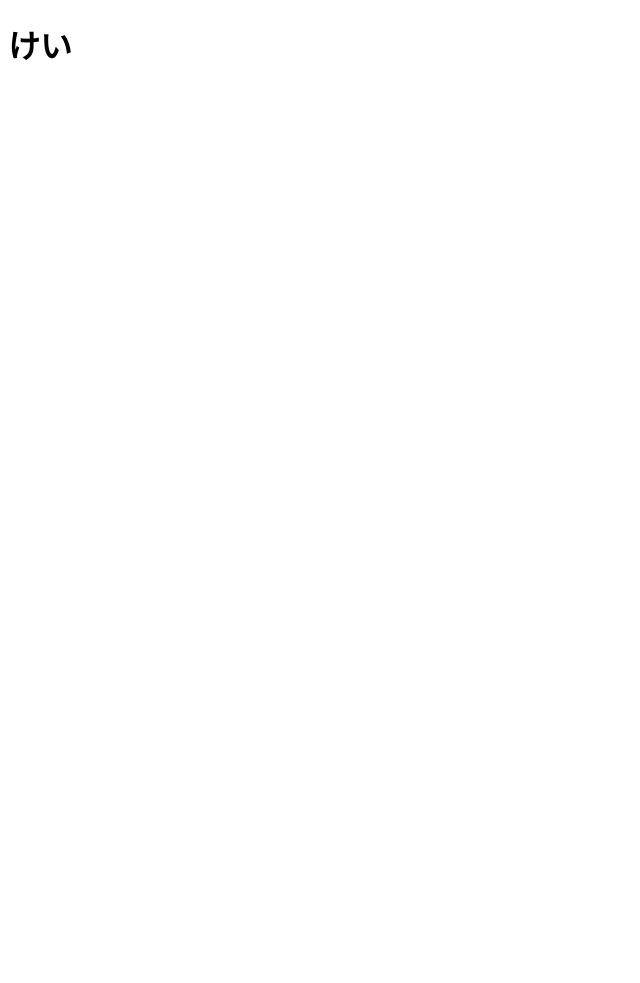
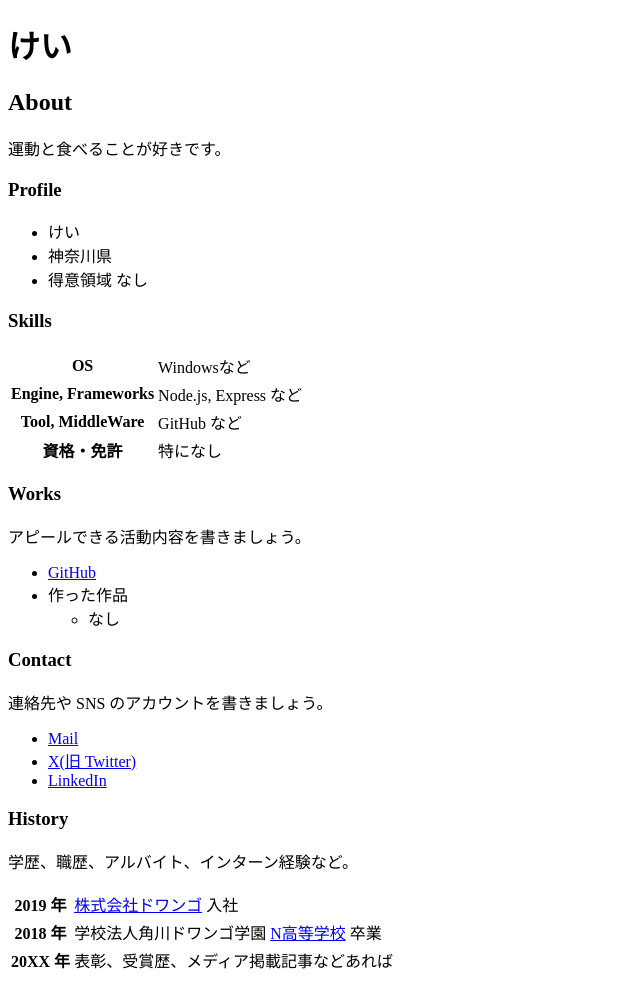
Before and after one commit to 261zs02817-creator/kei.github.io, a plain HTML site: page index.html in a window 1280 px wide. Shown: the whole page, without its empty margins (0-640 px from the left). Before the commit the page ends 800 px from the top, so only its background shows below. Drawn offline with Linux system fonts and the light colour scheme.

Commit message:
Update index.html

```diff
--- a/index.html
+++ b/index.html
@@ -7,5 +7,74 @@
   </head>
   <body>
     <h1>けい</h1>
+
+    <h2>About</h2>
+    <p>
+      運動と食べることが好きです。
+    </p>
+
+    <h3>Profile</h3>
+    <ul>
+      <li>けい</li>
+      <li>神奈川県</li>
+      <li>得意領域 なし</li>
+    </ul>
+
+    <h3>Skills</h3>
+    <table>
+      <tr>
+        <th>OS</th>
+        <td>Windowsなど</td>
+      </tr>
+      <tr>
+        <th>Engine, Frameworks</th>
+        <td>Node.js, Express など</td>
+      </tr>
+      <tr>
+        <th>Tool, MiddleWare</th>
+        <td>GitHub など</td>
+      </tr>
+      <tr>
+        <th>資格・免許</th>
+        <td>特になし</td>
+      </tr>
+    </table>
+
+    <h3>Works</h3>
+    <p>アピールできる活動内容を書きましょう。</p>
+    <ul>
+      <li><a href="https://github.com/">GitHub</a></li>
+      <li>
+        作った作品
+        <ul>
+          <li>なし</li>
+        </ul>
+      </li>
+    </ul>
+
+    <h3>Contact</h3>
+    <p>連絡先や SNS のアカウントを書きましょう。</p>
+    <ul>
+      <li><a href="mailto:name@example.com">Mail</a></li>
+      <li><a href="https://twitter.com/n_yobikou">X(旧 Twitter)</a></li>
+      <li><a href="https://www.linkedin.com/">LinkedIn</a></li>
+    </ul>
+
+    <h3>History</h3>
+    <p>学歴、職歴、アルバイト、インターン経験など。</p>
+    <table>
+      <tr>
+        <th>2019 年</th>
+        <td><a href="https://dwango.co.jp/">株式会社ドワンゴ</a> 入社</td>
+      </tr>
+      <tr>
+        <th>2018 年</th>
+        <td>学校法人角川ドワンゴ学園 <a href="https://nnn.ed.jp/">N高等学校</a> 卒業</td>
+      </tr>
+      <tr>
+        <th>20XX 年</th>
+        <td>表彰、受賞歴、メディア掲載記事などあれば</td>
+      </tr>
+    </table>
   </body>
 </html>
```
